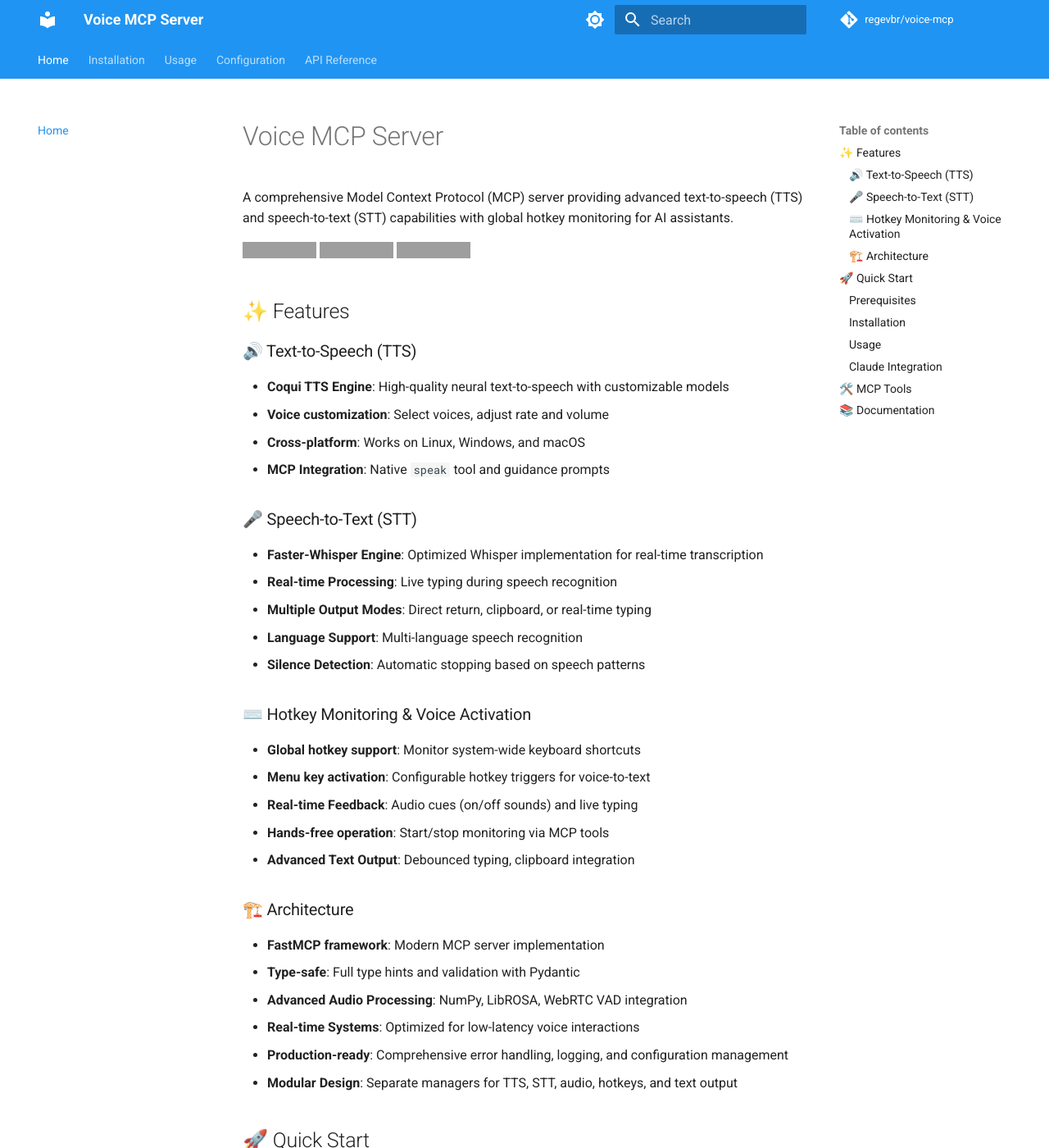
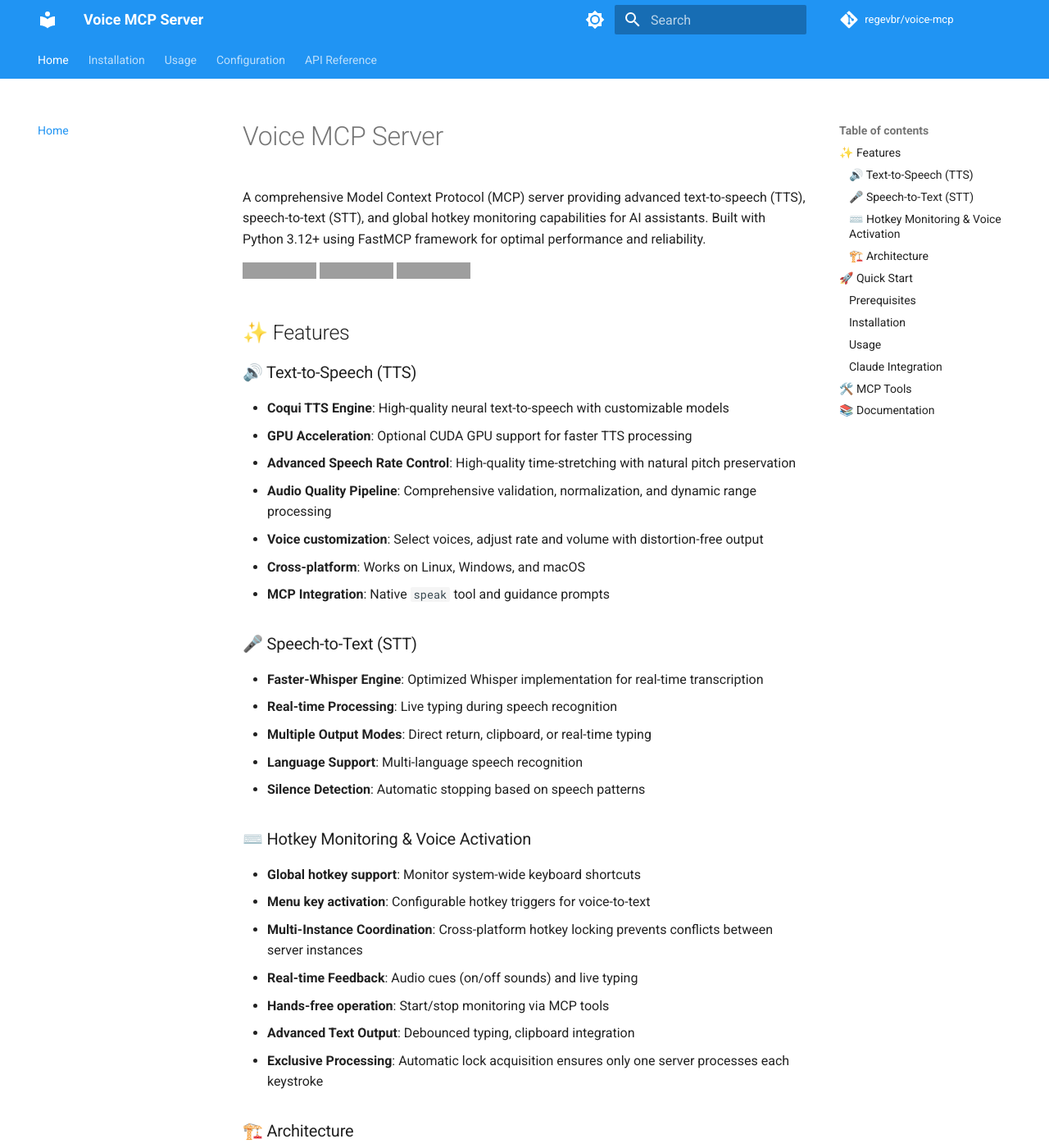
Before and after one commit to regevbr/voice-mcp, an MkDocs documentation site: the page built from docs/index.md, in a window 1280 px wide and 1400 px high. Shown: the whole window at 82% size. Built offline with MkDocs 1.6.1 and Material for MkDocs 9.7.7, drawn with Linux system fonts in a browser that asks for light colours; comment, search, counter and statistics services are not loaded; some of the changed text lies outside the part shown; grey boxes are pictures that could not be loaded.

Commit message:
docs: Update documentation to reflect current project state
- Update project description to highlight FastMCP framework and Python 3.12+ requirement
- Fix repository URLs from voice-mcp/voice-mcp to regevbr/voice-mcp
- Add comprehensive feature updates:
  * GPU acceleration and audio quality pipeline for TTS
  * Multi-instance coordination and hotkey locking system
  * Background loading system for component preloading
  * Enhanced cross-process coordination capabilities
- Update code quality standards to reflect Ruff as primary formatter
- Add new MCP tool documentation: get_loading_status()
- Enhance architecture descriptions with thread-safety and production features
- Update development workflow with quality script recommendations
- Add comprehensive installation and deployment options

🤖 Generated with [Claude Code](https://claude.ai/code)

Co-Authored-By: Claude <noreply@anthropic.com>

````diff
--- a/docs/index.md
+++ b/docs/index.md
@@ -1,8 +1,8 @@
 # Voice MCP Server
 
-A comprehensive Model Context Protocol (MCP) server providing advanced text-to-speech (TTS) and speech-to-text (STT) capabilities with global hotkey monitoring for AI assistants.
+A comprehensive Model Context Protocol (MCP) server providing advanced text-to-speech (TTS), speech-to-text (STT), and global hotkey monitoring capabilities for AI assistants. Built with Python 3.12+ using FastMCP framework for optimal performance and reliability.
 
-[![Tests](https://github.com/voice-mcp/voice-mcp/actions/workflows/ci.yml/badge.svg)](https://github.com/voice-mcp/voice-mcp/actions/workflows/ci.yml)
+[![Tests](https://github.com/regevbr/voice-mcp/actions/workflows/ci.yml/badge.svg)](https://github.com/regevbr/voice-mcp/actions/workflows/ci.yml)
 [![Python 3.12+](https://img.shields.io/badge/python-3.12+-blue.svg)](https://www.python.org/downloads/)
 [![License](https://img.shields.io/badge/license-Apache%202.0-blue.svg)](https://opensource.org/licenses/Apache-2.0)
 
@@ -10,7 +10,10 @@ A comprehensive Model Context Protocol (MCP) server providing advanced text-to-s
 
 ### 🔊 Text-to-Speech (TTS)
 - **Coqui TTS Engine**: High-quality neural text-to-speech with customizable models
-- **Voice customization**: Select voices, adjust rate and volume
+- **GPU Acceleration**: Optional CUDA GPU support for faster TTS processing
+- **Advanced Speech Rate Control**: High-quality time-stretching with natural pitch preservation
+- **Audio Quality Pipeline**: Comprehensive validation, normalization, and dynamic range processing
+- **Voice customization**: Select voices, adjust rate and volume with distortion-free output
 - **Cross-platform**: Works on Linux, Windows, and macOS
 - **MCP Integration**: Native `speak` tool and guidance prompts
 
@@ -24,17 +27,21 @@ A comprehensive Model Context Protocol (MCP) server providing advanced text-to-s
 ### ⌨️ Hotkey Monitoring & Voice Activation
 - **Global hotkey support**: Monitor system-wide keyboard shortcuts
 - **Menu key activation**: Configurable hotkey triggers for voice-to-text
+- **Multi-Instance Coordination**: Cross-platform hotkey locking prevents conflicts between server instances
 - **Real-time Feedback**: Audio cues (on/off sounds) and live typing
 - **Hands-free operation**: Start/stop monitoring via MCP tools
 - **Advanced Text Output**: Debounced typing, clipboard integration
+- **Exclusive Processing**: Automatic lock acquisition ensures only one server processes each keystroke
 
 ### 🏗️ Architecture
 - **FastMCP framework**: Modern MCP server implementation
+- **Background Loading System**: Intelligent component preloading for fast startup and reduced latency
 - **Type-safe**: Full type hints and validation with Pydantic
-- **Advanced Audio Processing**: NumPy, LibROSA, WebRTC VAD integration
+- **Advanced Audio Processing**: NumPy, LibROSA, WebRTC VAD integration with quality validation
 - **Real-time Systems**: Optimized for low-latency voice interactions
 - **Production-ready**: Comprehensive error handling, logging, and configuration management
-- **Modular Design**: Separate managers for TTS, STT, audio, hotkeys, and text output
+- **Modular Design**: Separate managers for TTS, STT, audio, hotkeys, text output, and background loading
+- **Cross-Process Coordination**: File-based and semaphore locking for multi-instance safety
 
 ## 🚀 Quick Start
 
@@ -58,7 +65,7 @@ pip install voice-mcp[audio]
 **Option 2: Development Installation**
 ```bash
 # Clone and install
-git clone https://github.com/voice-mcp/voice-mcp.git
+git clone https://github.com/regevbr/voice-mcp.git
 cd voice-mcp
 uv sync --extra audio --dev
 ```
@@ -119,6 +126,7 @@ claude add-mcp voice-mcp
 | `start_hotkey_monitoring` | Start global hotkey monitoring | None |
 | `stop_hotkey_monitoring` | Stop global hotkey monitoring | None |
 | `get_hotkey_status` | Get hotkey monitoring status | None |
+| `get_loading_status` | Get background loading status for all components | None |
 
 ## 📚 Documentation
 
````
Also changed, not shown: CLAUDE.md (+36 -11 lines), README.md (+23 -13 lines).
